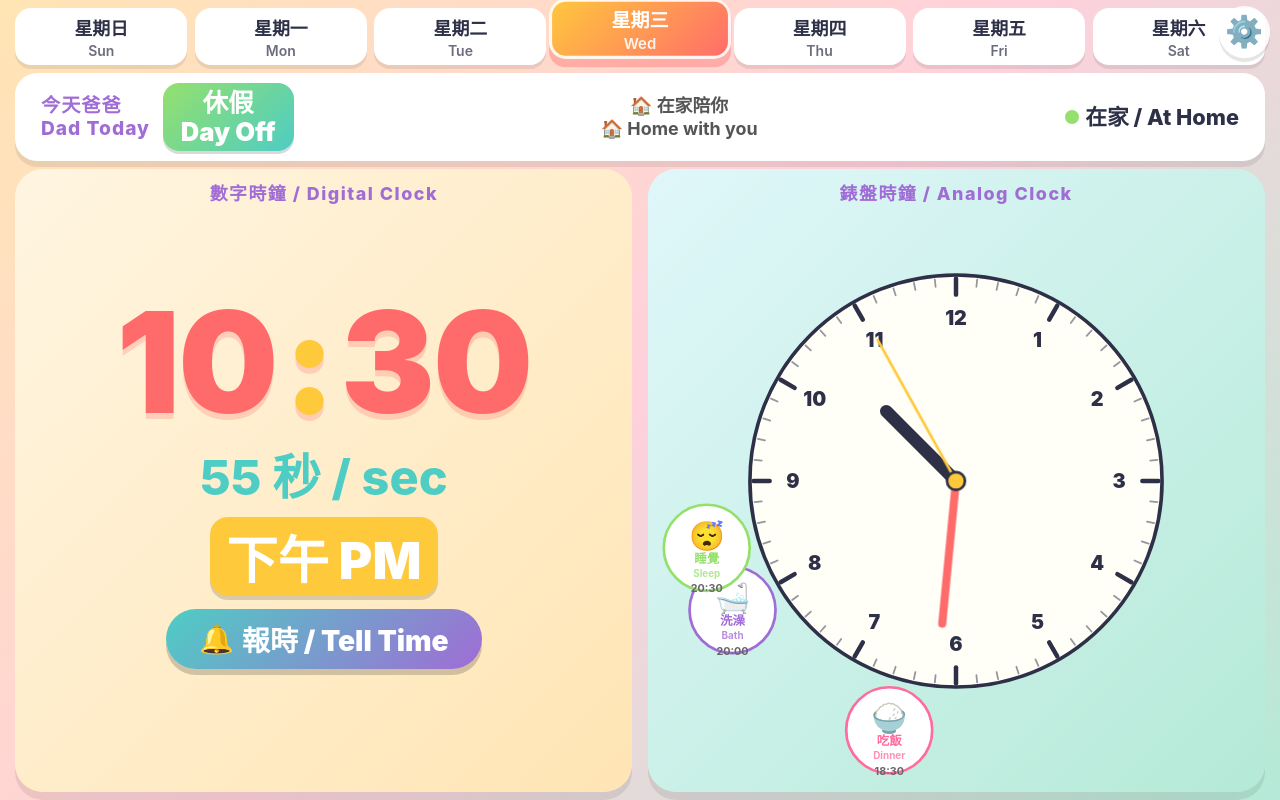
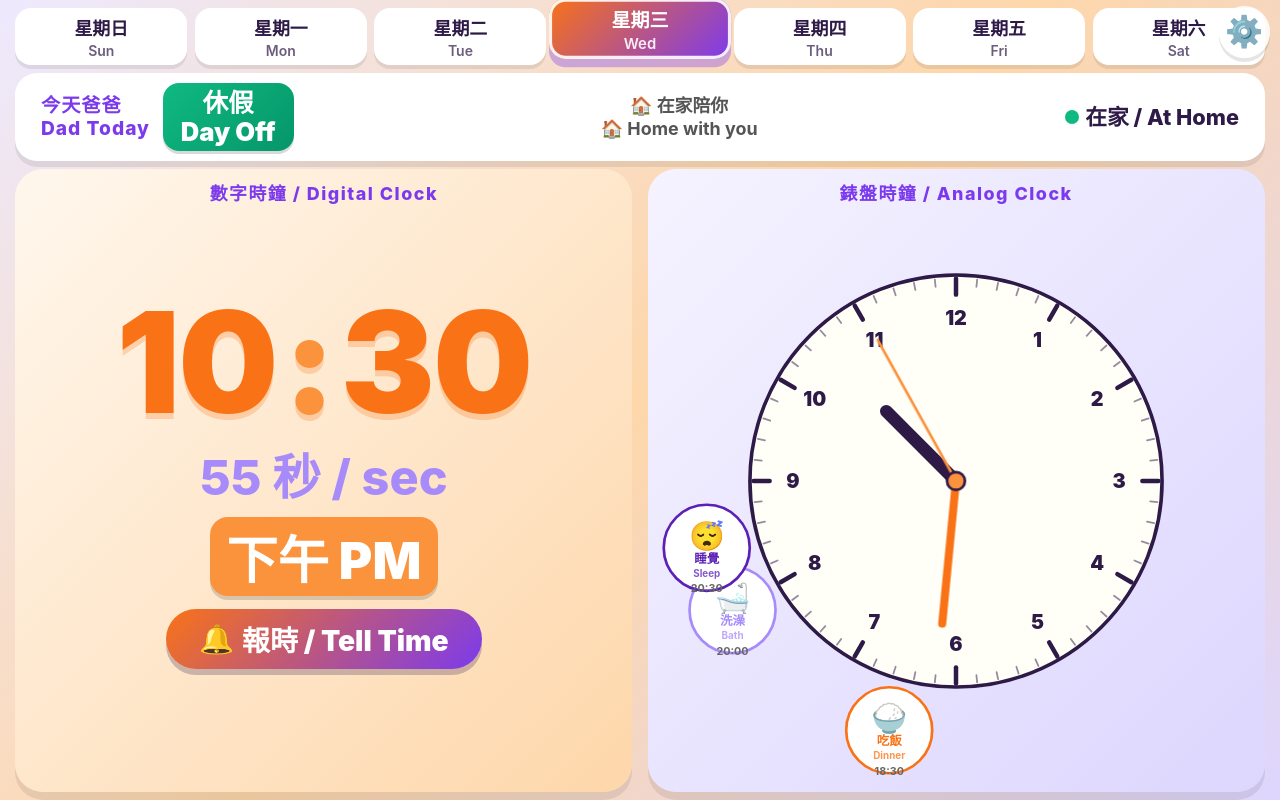
Before and after one commit to limzijiang/kids-clock, a plain HTML site: page index.html in a window 1280 px wide. Drawn offline with Linux system fonts and the light colour scheme; no server answers.

Commit message:
Recolor: purple + orange contrast palette throughout
- :root rebuilt around primary orange (#F97316) and secondary purple
  (#7C3AED); deep purple-black ink; backgrounds flow lavender→peach.
- Panels: digital = warm peach gradient; analog = soft lavender.
- Shift badges: day = orange gradient, night = purple gradient,
  off = green (semantic kept).
- Progress bar fills + marker pulse match shift type colors.
- Activity colors: school = purple, dinner = orange, bath = light
  purple, sleep = deep purple. Active weekday chip = orange→purple.
- Popup background = warm purple→cream→peach with matching radials;
  primary save button = orange CTA, chime button = orange→purple.
- Layout untouched.

```diff
--- a/index.html
+++ b/index.html
@@ -9,18 +9,23 @@
 
 <style>
   :root {
-    --bg1: #FFE5B4;
-    --bg2: #FFD1DC;
-    --bg3: #B5EAD7;
+    /* Backgrounds — purple → peach → lavender diagonal flow */
+    --bg1: #EDE9FE;
+    --bg2: #FED7AA;
+    --bg3: #DDD6FE;
+
     --card: #FFFFFF;
-    --ink: #2D3047;
-    --accent: #FF6B6B;
-    --gold: #FFC93C;
-    --blue: #4ECDC4;
-    --pink: #FF6B9D;
-    --purple: #A06CD5;
-    --green: #95E06C;
-    --ocean: #00B4D8;
+    --ink: #2E1A47;       /* deep purple-black */
+
+    /* Primary (orange) + secondary (purple) — complementary contrast pair */
+    --accent: #F97316;    /* orange, main CTA */
+    --gold:   #FB923C;    /* lighter orange — AM/PM badge, secondary highlights */
+    --pink:   #EA580C;    /* deep orange — gradient partner */
+    --purple: #7C3AED;    /* purple, main secondary */
+    --blue:   #A78BFA;    /* light purple — was cool blue */
+    --ocean:  #5B21B6;    /* deep purple — was deep cool */
+
+    --green:  #10B981;    /* preserved for semantic "home / off" */
   }
 
   * { box-sizing: border-box; margin: 0; padding: 0; -webkit-tap-highlight-color: transparent; }
@@ -83,10 +88,10 @@
   .day .zh { font-size: clamp(12px, 1.4vw, 18px); font-weight: 800; }
   .day .en { font-size: clamp(10px, 1.1vw, 14px); font-weight: 600; opacity: 0.7; }
   .day.active {
-    background: linear-gradient(135deg, var(--gold), var(--accent));
+    background: linear-gradient(135deg, var(--accent), var(--purple));
     color: white;
     transform: translateY(-3px) scale(1.04);
-    box-shadow: 0 8px 0 rgba(255,107,107,0.4), 0 0 0 3px rgba(255,255,255,0.9) inset;
+    box-shadow: 0 8px 0 rgba(124,58,237,0.35), 0 0 0 3px rgba(255,255,255,0.9) inset;
     animation: bounce 1.4s ease-in-out infinite;
   }
   .day.active .en { opacity: 0.9; }
@@ -127,10 +132,10 @@
     text-align: center;
     line-height: 1.15;
   }
-  .shift-badge.day   { background: linear-gradient(135deg, #FFC93C, #FF9F1C); }
-  .shift-badge.night { background: linear-gradient(135deg, #5E60CE, #1D3557); }
-  .shift-badge.off   { background: linear-gradient(135deg, #95E06C, #4ECDC4); }
-  .shift-badge.unknown { background: #BDB2D6; }
+  .shift-badge.day   { background: linear-gradient(135deg, #FB923C, #EA580C); }
+  .shift-badge.night { background: linear-gradient(135deg, #A78BFA, #5B21B6); }
+  .shift-badge.off   { background: linear-gradient(135deg, #10B981, #059669); }
+  .shift-badge.unknown { background: #C4B5FD; }
 
   .shift-times {
     font-size: clamp(12px, 1.4vw, 18px);
@@ -181,10 +186,10 @@
     height: 100%;
     border-radius: 999px;
     transition: width 0.8s cubic-bezier(0.4, 0.0, 0.2, 1);
-    background: linear-gradient(90deg, #FFC93C, #FF9F1C, #FF6B6B);
+    background: linear-gradient(90deg, #FED7AA, #FB923C, #EA580C);
   }
   .shift-progress-fill.night {
-    background: linear-gradient(90deg, #5E60CE, #4361EE, #1D3557);
+    background: linear-gradient(90deg, #C4B5FD, #7C3AED, #5B21B6);
   }
   .shift-progress-marker {
     position: absolute;
@@ -199,17 +204,17 @@
     transition: left 0.8s cubic-bezier(0.4, 0.0, 0.2, 1);
     animation: marker-pulse 1.4s infinite;
   }
-  .shift-progress-marker.night { border-color: #5E60CE; }
+  .shift-progress-marker.night { border-color: #7C3AED; }
   @keyframes marker-pulse {
-    0%, 100% { box-shadow: 0 3px 8px rgba(0,0,0,0.3), 0 0 0 0 rgba(255,107,107,0.6); }
-    50%      { box-shadow: 0 3px 8px rgba(0,0,0,0.3), 0 0 0 10px rgba(255,107,107,0); }
+    0%, 100% { box-shadow: 0 3px 8px rgba(0,0,0,0.3), 0 0 0 0 rgba(249,115,22,0.6); }
+    50%      { box-shadow: 0 3px 8px rgba(0,0,0,0.3), 0 0 0 10px rgba(249,115,22,0); }
   }
   .shift-progress-marker.night {
     animation-name: marker-pulse-night;
   }
   @keyframes marker-pulse-night {
-    0%, 100% { box-shadow: 0 3px 8px rgba(0,0,0,0.3), 0 0 0 0 rgba(94,96,206,0.6); }
-    50%      { box-shadow: 0 3px 8px rgba(0,0,0,0.3), 0 0 0 10px rgba(94,96,206,0); }
+    0%, 100% { box-shadow: 0 3px 8px rgba(0,0,0,0.3), 0 0 0 0 rgba(124,58,237,0.6); }
+    50%      { box-shadow: 0 3px 8px rgba(0,0,0,0.3), 0 0 0 10px rgba(124,58,237,0); }
   }
 
   .main {
@@ -242,14 +247,14 @@
     letter-spacing: 1.5px;
   }
 
-  .digital { background: linear-gradient(135deg, #FFF5E1, #FFE5B4); }
+  .digital { background: linear-gradient(135deg, #FFF7ED, #FED7AA); }
   .digital-time {
     font-family: "SF Pro Display", "Helvetica Neue", system-ui, sans-serif;
     font-weight: 900;
     font-size: clamp(60px, 11vw, 180px);
     line-height: 1;
     color: var(--accent);
-    text-shadow: 0 6px 0 rgba(255,107,107,0.25);
+    text-shadow: 0 6px 0 rgba(249,115,22,0.25);
     letter-spacing: -2px;
     display: flex;
     align-items: baseline;
@@ -280,11 +285,11 @@
     font-size: clamp(18px, 2.2vw, 32px);
     font-weight: 900;
     color: white;
-    background: linear-gradient(135deg, var(--blue), var(--purple));
+    background: linear-gradient(135deg, var(--accent), var(--purple));
     border: none;
     padding: 1.2vh 2.6vw;
     border-radius: 999px;
-    box-shadow: 0 6px 0 rgba(0,0,0,0.18);
+    box-shadow: 0 6px 0 rgba(46,26,71,0.25);
     cursor: pointer;
     display: flex;
     align-items: center;
@@ -295,7 +300,7 @@
   .chime-btn.ringing { animation: ring 0.4s ease-in-out 3; }
   @keyframes ring { 0%,100% { transform: rotate(0); } 25% { transform: rotate(-10deg); } 75% { transform: rotate(10deg); } }
 
-  .analog { background: linear-gradient(135deg, #E0F7FA, #B5EAD7); }
+  .analog { background: linear-gradient(135deg, #F5F3FF, #DDD6FE); }
   .clock-wrap { position: relative; width: min(82%, 56vh); aspect-ratio: 1; }
   .clock-svg { width: 100%; height: 100%; overflow: visible; }
   .face { fill: #FFFEF7; stroke: var(--ink); stroke-width: 4; }
@@ -354,13 +359,13 @@
   @keyframes fadein { from { opacity: 0; } to { opacity: 1; } }
 
   .popup {
-    background: linear-gradient(160deg, #E0F7FA 0%, #B5EAD7 60%, #C8E6C9 100%);
+    background: linear-gradient(160deg, #F3F0FF 0%, #FFF7ED 55%, #FED7AA 100%);
     border-radius: 36px;
     padding: 4vh 4vw;
     width: min(720px, 90vw);
     max-height: 92vh;
     text-align: center;
-    box-shadow: 0 20px 60px rgba(0,0,0,0.4);
+    box-shadow: 0 20px 60px rgba(46,26,71,0.45);
     border: 6px solid #FFF;
     animation: popin 0.5s cubic-bezier(0.34, 1.56, 0.64, 1);
     position: relative;
@@ -372,8 +377,8 @@
     position: absolute;
     inset: 0;
     background-image:
-      radial-gradient(circle at 20% 80%, rgba(0,180,216,0.15) 0, transparent 40%),
-      radial-gradient(circle at 80% 20%, rgba(255,193,7,0.15) 0, transparent 40%);
+      radial-gradient(circle at 18% 82%, rgba(124,58,237,0.18) 0, transparent 42%),
+      radial-gradient(circle at 82% 18%, rgba(249,115,22,0.22) 0, transparent 42%);
     pointer-events: none;
   }
   .popup-creature {
@@ -398,7 +403,7 @@
     font-weight: 900;
     color: var(--accent);
     margin-bottom: 0.5vh;
-    text-shadow: 0 4px 0 rgba(255,107,107,0.2);
+    text-shadow: 0 4px 0 rgba(249,115,22,0.22);
   }
   .popup-msg-zh {
     font-size: clamp(34px, 5.5vw, 72px);
@@ -461,10 +466,10 @@
     cursor: pointer;
     color: white;
   }
-  .btn-primary { background: var(--blue); }
+  .btn-primary { background: var(--accent); }
   .btn-secondary { background: var(--purple); }
   .btn-danger { background: #999; }
-  .btn-close { background: #333; margin-top: 2vh; width: 100%; }
+  .btn-close { background: var(--ink); margin-top: 2vh; width: 100%; }
   .settings details { margin-top: 2vh; font-size: 13px; }
   .settings details summary { cursor: pointer; font-weight: 700; padding: 8px; background: #f5f5f5; border-radius: 8px; }
   .settings details ol { padding: 12px 24px; line-height: 1.6; }
@@ -591,10 +596,10 @@ const DAYS = [
 ];
 
 const ACTIVITIES = [
-  { h: 7,  m: 30, emoji: '🎒', zh: '上學', en: 'School', color: '#4ECDC4', period: 'am', creature: '🐬', image: 'img/dolphin_school.jpg' },
-  { h: 18, m: 30, emoji: '🍚', zh: '吃飯', en: 'Dinner', color: '#FF6B9D', period: 'pm', creature: '🐢', image: 'img/turtle_dinner.jpg' },
-  { h: 20, m: 0,  emoji: '🛁', zh: '洗澡', en: 'Bath',   color: '#A06CD5', period: 'pm', creature: '🐳', image: 'img/whale_bath.jpg' },
-  { h: 20, m: 30, emoji: '😴', zh: '睡覺', en: 'Sleep',  color: '#95E06C', period: 'pm', creature: '🐙', image: 'img/octopus_sleep.jpg' },
+  { h: 7,  m: 30, emoji: '🎒', zh: '上學', en: 'School', color: '#7C3AED', period: 'am', creature: '🐬', image: 'img/dolphin_school.jpg' },
+  { h: 18, m: 30, emoji: '🍚', zh: '吃飯', en: 'Dinner', color: '#F97316', period: 'pm', creature: '🐢', image: 'img/turtle_dinner.jpg' },
+  { h: 20, m: 0,  emoji: '🛁', zh: '洗澡', en: 'Bath',   color: '#A78BFA', period: 'pm', creature: '🐳', image: 'img/whale_bath.jpg' },
+  { h: 20, m: 30, emoji: '😴', zh: '睡覺', en: 'Sleep',  color: '#5B21B6', period: 'pm', creature: '🐙', image: 'img/octopus_sleep.jpg' },
 ];
 
 const SHIFTS = {
```
